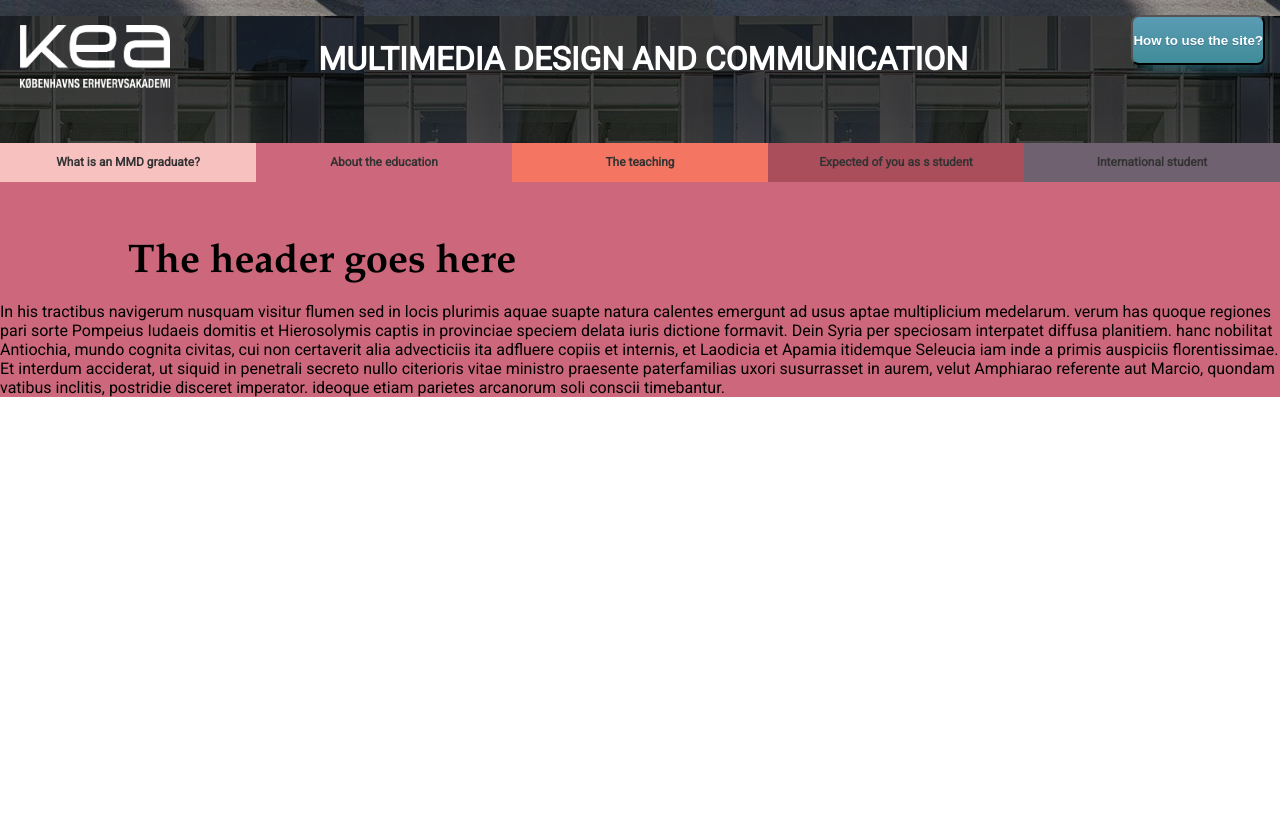
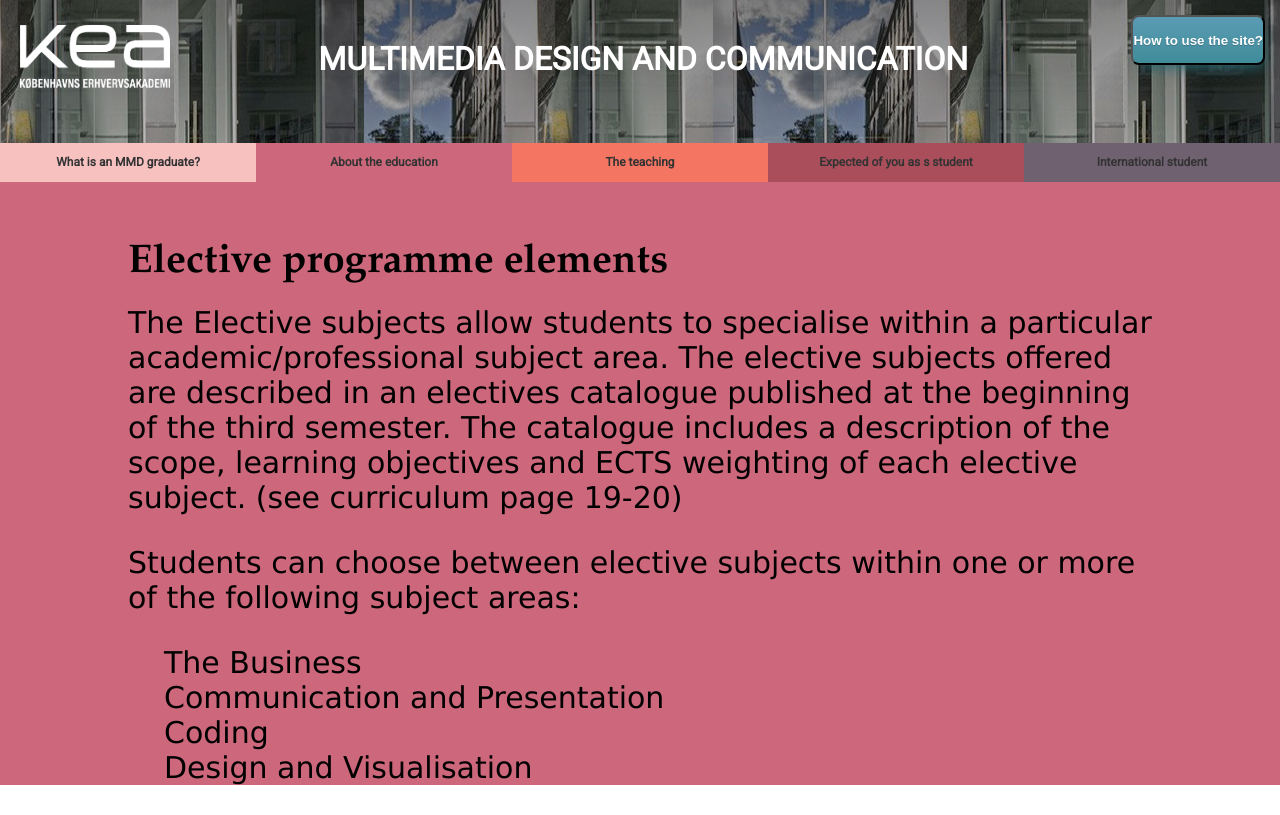
Before and after one commit to benji94p/Curriculum2, a plain HTML site: page HTMLPages/page2sub5.html in a window 1280 px wide. Drawn offline with Linux system fonts and the light colour scheme.

Commit message:
more and more and more changes

```diff
--- a/HTMLPages/page2sub5.html
+++ b/HTMLPages/page2sub5.html
@@ -140,12 +140,22 @@
             </nav>
         </div>
     <main style="background-color: #CD687C;/*">
-        <h1 class="header_onsite">The header goes here</h1>
-        <div class="content_sub">In his tractibus navigerum nusquam visitur flumen sed in locis plurimis aquae suapte natura calentes emergunt ad usus aptae multiplicium medelarum. verum has quoque regiones pari sorte Pompeius Iudaeis domitis et Hierosolymis captis in provinciae speciem delata iuris dictione formavit.
+        <h1 class="header_onsite">Elective programme elements</h1>
+        <div class="content_sub">
+            <p>
+            The Elective subjects allow students to specialise within a particular academic/professional subject area. The elective subjects offered are described in an electives catalogue published at the beginning of the third semester. The catalogue includes a description of the scope, learning objectives and ECTS weighting of each elective subject. (see curriculum page 19-20)
+            </p>
+            <p>
+        Students can choose between elective subjects within one or more of the following subject areas:
+                <ul>
+                    <li class="content">The Business</li>
+                    <li class="content">Communication and Presentation</li>
+                    <li class="content">Coding</li>
+                    <li class="content">Design and Visualisation</li>
 
-        Dein Syria per speciosam interpatet diffusa planitiem. hanc nobilitat Antiochia, mundo cognita civitas, cui non certaverit alia advecticiis ita adfluere copiis et internis, et Laodicia et Apamia itidemque Seleucia iam inde a primis auspiciis florentissimae.
-
-        Et interdum acciderat, ut siquid in penetrali secreto nullo citerioris vitae ministro praesente paterfamilias uxori susurrasset in aurem, velut Amphiarao referente aut Marcio, quondam vatibus inclitis, postridie disceret imperator. ideoque etiam parietes arcanorum soli conscii timebantur.</div>
+            </ul>
+            </p>
+        </div>
     </main>
     <footer></footer>
     <script src="/main.js"></script>
--- a/styles.css
+++ b/styles.css
@@ -6,6 +6,16 @@ body {
     font-family: 'Roboto', sans-serif;
 }
 p {
+    font-family: Verdana, Geneva, sans-serif;
+	font-size: 30px;
+	font-style: normal;
+	font-variant: normal;
+	font-weight: 400;
+	line-height: 35px;
+    margin-left: 10%;
+    margin-right: 10%;
+}
+.content {
     font-family: Verdana, Geneva, sans-serif;
 	font-size: 30px;
 	font-style: normal;
```
Also changed, not shown: HTMLPages/page2sub1.html (+8 -0 lines), HTMLPages/page2sub2.html (+6 -5 lines), HTMLPages/page2sub4.html (+9 -1 lines), HTMLPages/page2sub6.html (+17 -13 lines), HTMLPages/page3sub1.html (+16 -13 lines).
